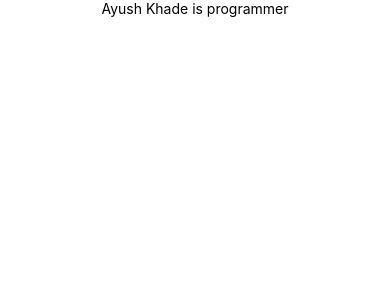
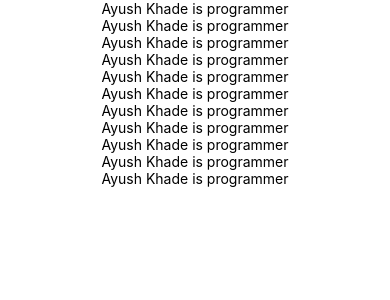
Before and after one commit to Ayush-khade/WeatherApp, a React Native app: screen / in a window 390 px wide. Shown: the top 300 px of the page. Built offline with nearby package versions, Linux system fonts and the light colour scheme.

Commit message:
iterate text

```diff
--- a/App.tsx
+++ b/App.tsx
@@ -5,6 +5,16 @@ const App = () => {
   return (
     <>
       <Text style={{ textAlign: 'center' }}>Ayush Khade is programmer</Text>
+      <Text style={{ textAlign: 'center' }}>Ayush Khade is programmer</Text>
+      <Text style={{ textAlign: 'center' }}>Ayush Khade is programmer</Text>
+      <Text style={{ textAlign: 'center' }}>Ayush Khade is programmer</Text>
+      <Text style={{ textAlign: 'center' }}>Ayush Khade is programmer</Text>
+      <Text style={{ textAlign: 'center' }}>Ayush Khade is programmer</Text>
+      <Text style={{ textAlign: 'center' }}>Ayush Khade is programmer</Text>
+      <Text style={{ textAlign: 'center' }}>Ayush Khade is programmer</Text>
+      <Text style={{ textAlign: 'center' }}>Ayush Khade is programmer</Text>
+      <Text style={{ textAlign: 'center' }}>Ayush Khade is programmer</Text>
+      <Text style={{ textAlign: 'center' }}>Ayush Khade is programmer</Text>
     </>
   );
 };
```
